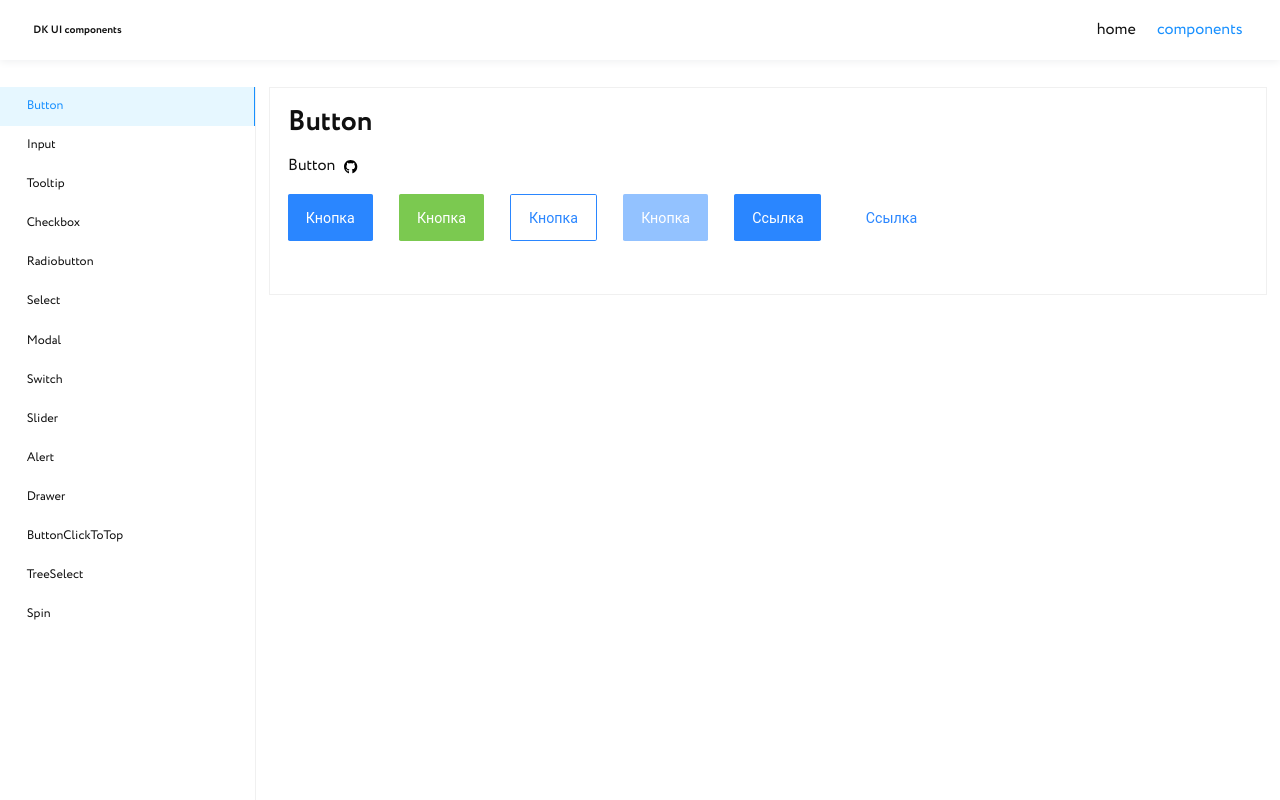
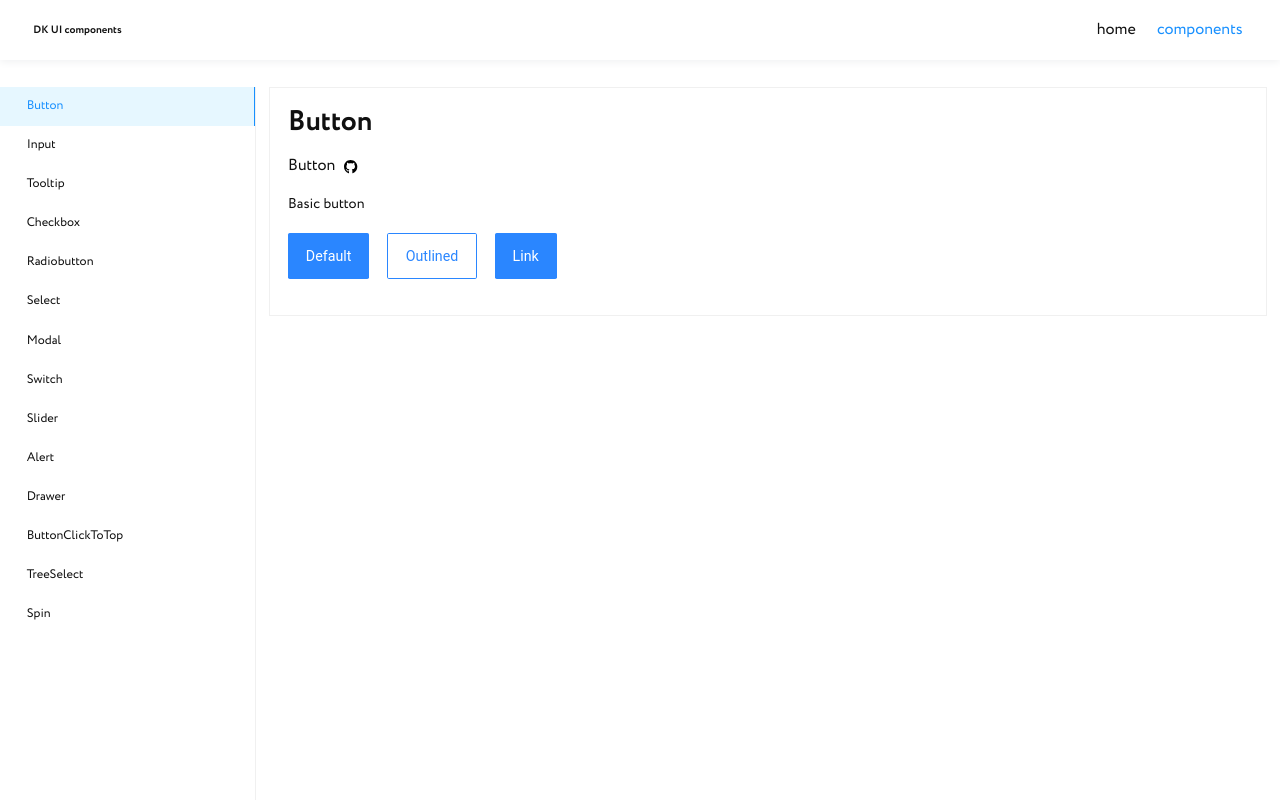
Before and after one commit to deniskeller/my-custom-components-library, a Next.js app: page /components/button in a window 1280 px wide. Built offline with nearby package versions, Linux system fonts and the light colour scheme.

Commit message:
update BaseButton

```diff
--- a/src/components/base/BaseButton/BaseButton.module.scss
+++ b/src/components/base/BaseButton/BaseButton.module.scss
@@ -16,15 +16,17 @@
   user-select: none;
   text-align: center;
   font-style: normal;
-  line-height: normal;
+  line-height: em(16px);
 
   &_default {
-    padding: em(16px) em(20px);
+    height: em(52px);
+    padding: em(6px) em(20px);
     font-size: em(16px);
   }
 
-  &_mini {
-    padding: em(16px) em(20px);
+  &_small {
+    height: em(42px);
+    padding: em(6px) em(12px);
     font-size: em(16px);
   }
 
@@ -35,22 +37,10 @@
   &:active {
     transform: scale(0.95);
   }
-
-  // @media (hover: hover) {
-  //   &:active {
-  //     transform: scale(0.95);
-  //   }
-  // }
-
-  // @media (hover: none) {
-  //   &:active {
-  //     transform: scale(0.95);
-  //   }
-  // }
 }
 
-//primary
-.Button_primary {
+//default
+.Button_default_variant {
   background: #2a86ff;
 
   @media (hover: hover) {
@@ -67,7 +57,7 @@
 }
 
 //secondary
-.Button_secondary {
+.Button_secondary_variant {
   background: #7bc950;
 
   @media (hover: hover) {
@@ -77,8 +67,8 @@
   }
 }
 
-//empty
-.Button_empty {
+//outlined
+.Button_outlined_variant {
   border: 1px solid #2a86ff;
   background: none;
   color: #2a86ff;
@@ -101,7 +91,7 @@
 }
 
 // link
-.Button_link {
+.Button_link_variant {
   background: none;
   color: #2a86ff;
   &:hover {
--- a/src/components/base/BaseButton/BaseButton.tsx
+++ b/src/components/base/BaseButton/BaseButton.tsx
@@ -19,7 +19,8 @@ const defaultElement = 'button';
 export default function Button<E extends ElementType = typeof defaultElement>({
   children,
   disabled = false,
-  variant = 'primary',
+  variant = 'default',
+  color = 'primary',
   size = 'default',
   className = '',
   onClick,
@@ -30,9 +31,9 @@ export default function Button<E extends ElementType = typeof defaultElement>({
 
   return (
     <TagName
-      className={`${s.Button} ${s['Button_' + variant]} ${
-        s['Button_' + size]
-      } ${className}`}
+      className={`${s.Button} ${s['Button_' + variant + '_variant']} ${
+        s['Button_' + variant + '_color']
+      } ${s['Button_' + size]} ${className}`}
       {...otherProps}
       disabled={disabled}
       onClick={onClick}
--- a/src/view/Home/Home.tsx
+++ b/src/view/Home/Home.tsx
@@ -4,7 +4,7 @@ import styles from './Home.module.scss';
 const Home = () => {
   return (
     <>
-      <div className="Container">Home2222</div>
+      <div className="Container">Home</div>
     </>
   );
 };
--- a/src/view/components/Button/Button.module.scss
+++ b/src/view/components/Button/Button.module.scss
@@ -1,12 +1,9 @@
 .Buttons {
   display: flex;
-	flex-wrap: wrap;
-	gap: em(10px);
+	flex-direction: column;
 	margin-bottom: em(20px);
 }
 .Button {
-  margin-right: em(20px);
-
   .Icon {
     width: em(15px);
     height: em(15px);
--- a/src/view/components/Button/Button.tsx
+++ b/src/view/components/Button/Button.tsx
@@ -33,7 +33,7 @@ const Button: React.FC<Props> = () => {
 
   return (
     <BaseContainer>
-      <BaseTitle className="Mb20">Button</BaseTitle>
+      <BaseTitle className="Mb20">Button </BaseTitle>
 
       <div className="Headline Mb20">
         <LinkToViewCode
@@ -43,31 +43,47 @@ const Button: React.FC<Props> = () => {
       </div>
 
       <div className={s.Buttons}>
-        <BaseButton className={s.Button}>Кнопка</BaseButton>
+        <p className="Mb20">Basic button</p>
 
-        <BaseButton variant="secondary" className={s.Button}>
-          Кнопка
+        <div className="Block">
+          <BaseButton>Default</BaseButton>
+
+          <BaseButton className="Ml20" variant="outlined">
+            Outlined
           </BaseButton>
 
-        <BaseButton variant="empty" className={s.Button}>
-          Кнопка
+          <BaseButton className="Ml20" as='a'>
+            Link
+          </BaseButton>
+        </div>
+      </div>
+
+      {/* <BaseButton className={s.Button} color="primary" size="small" disabled>
+        Disabled
+      </BaseButton>
+
+      <BaseButton variant="secondary" size="small" className={s.Button}>
+        Secondary variant
+      </BaseButton>
+
+      <BaseButton variant="outlined" className={s.Button}>
+        Outlined variant
       </BaseButton>
 
       <BaseButton disabled className={s.Button}>
-          Кнопка
+        Disabled
       </BaseButton>
 
       <BaseButton as="a" className={s.Button}>
-          Ссылка
+        Type link
       </BaseButton>
 
       <BaseButton as="a" variant="link" className={s.Button}>
-          Ссылка
-        </BaseButton>
-      </div>
+        Type link and variant link
+      </BaseButton> */}
 
-      <div className={s.Buttons}>
-        {/* <BaseButton2
+      {/* <div className={s.Buttons}>
+        <BaseButton2
           title="Success button"
           type="success"
           loading={loadings[1]}
@@ -98,8 +114,8 @@ const Button: React.FC<Props> = () => {
             viewBox="0 0 20 30"
             className={s.Icon}
           />
-        </BaseButton2> */}
-      </div>
+        </BaseButton2>
+      </div> */}
     </BaseContainer>
   );
 };
--- a/styles/globals.scss
+++ b/styles/globals.scss
@@ -25,6 +25,10 @@
   margin-right: em(20px);
 }
 
+.Ml20 {
+  margin-left: em(20px);
+}
+
 .Mr {
   margin-right: em(10px);
 }
@@ -32,6 +36,11 @@
 .Headline {
   display: flex;
   align-items: center;
+}
+
+.Block {
+  display: flex;
+  flex-wrap: wrap;
 }
 
 .Icon {
```
Also changed, not shown: 1 other file (tests, documents, lock files or other folders). Lines whose indentation alone changed are shown as unchanged.
